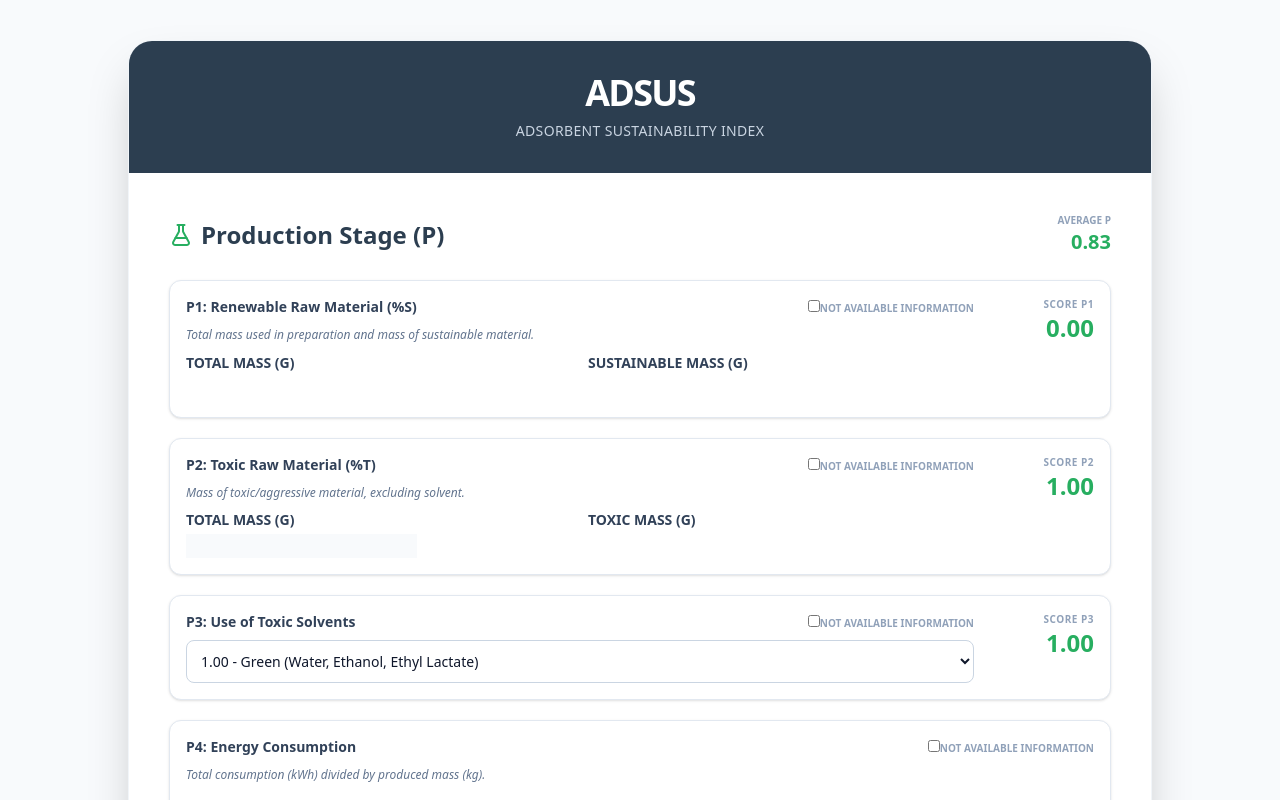
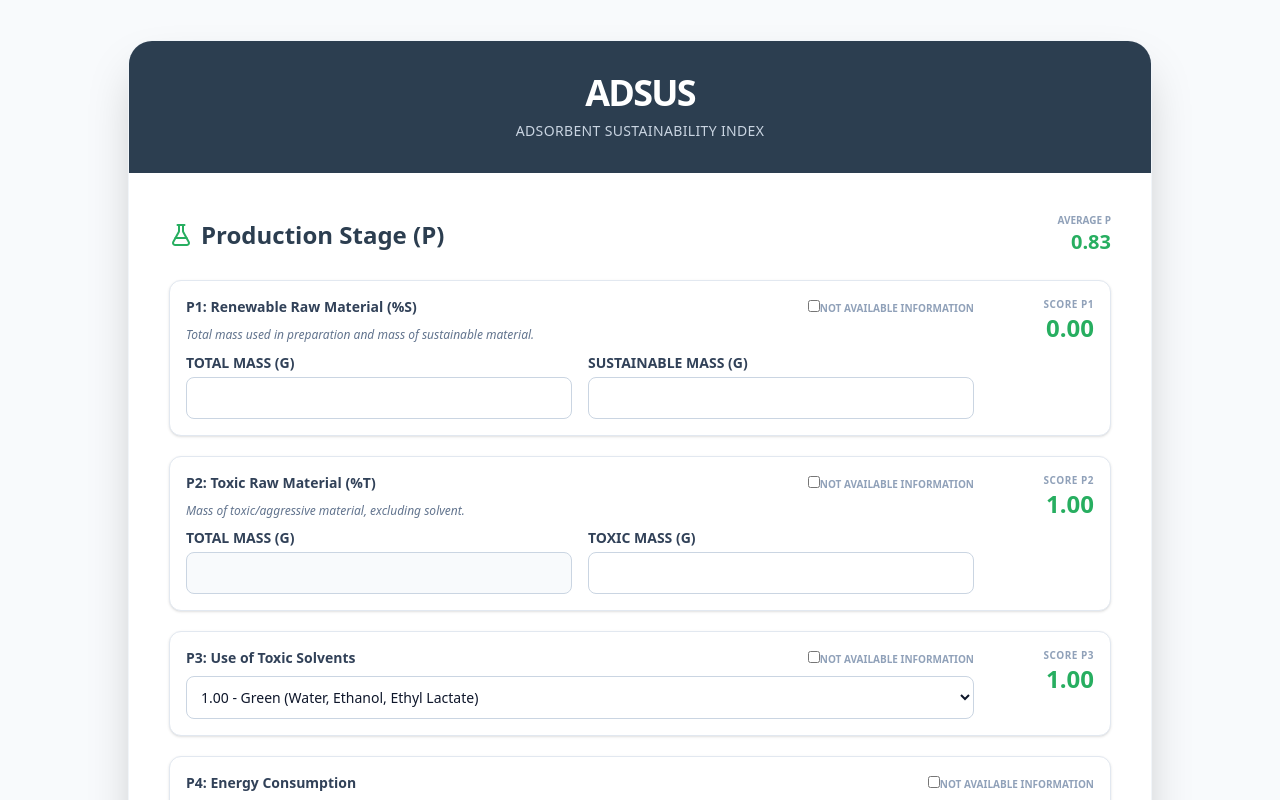
Before and after one commit to muxiba/adsus-calc, a React (Vite) app: page / in a window 1280 px wide. Shown: the top 800 px of the page. Built offline with nearby package versions, Linux system fonts and the light colour scheme.

Commit message:
fix: restore CSS styles for custom NumberInput in P1 and P2

```diff
--- a/src/App.tsx
+++ b/src/App.tsx
@@ -68,7 +68,7 @@ const NumberInput = ({ value, onChange, disabled, className }: { value: number,
       value={localVal}
       onChange={handleChange}
       disabled={disabled}
-      className={className}
+      className={`w-full p-2.5 border border-slate-300 rounded-lg focus:ring-2 focus:ring-secondary focus:border-secondary outline-none transition-all text-sm ${className || ''}`}
     />
   );
 };
```
